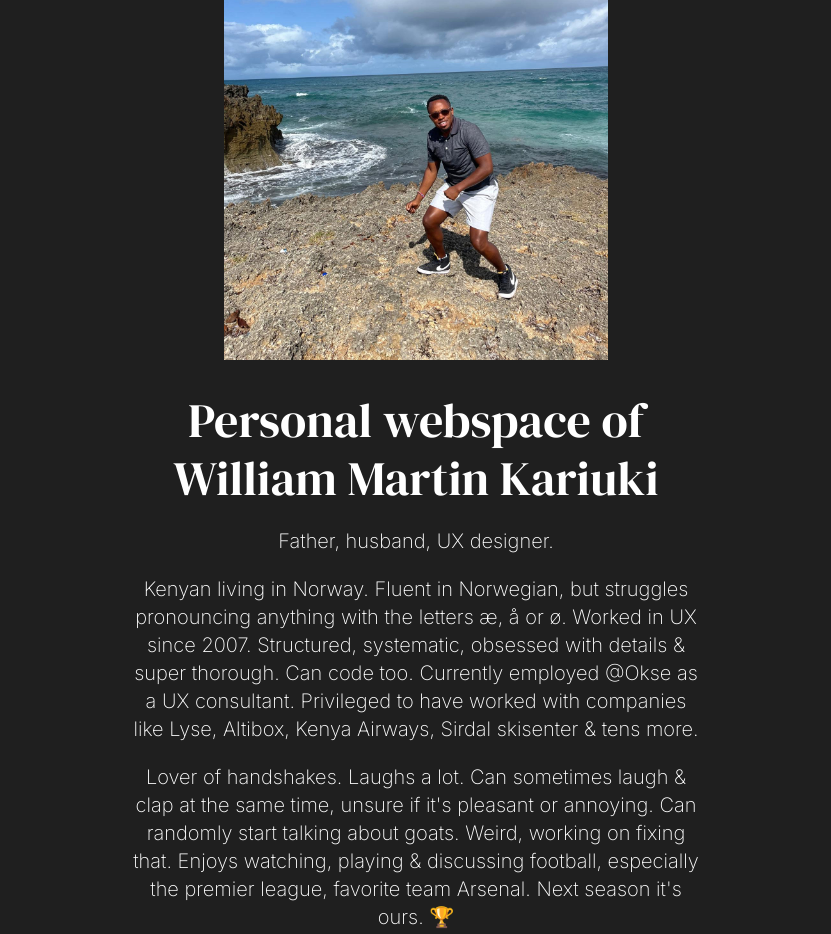
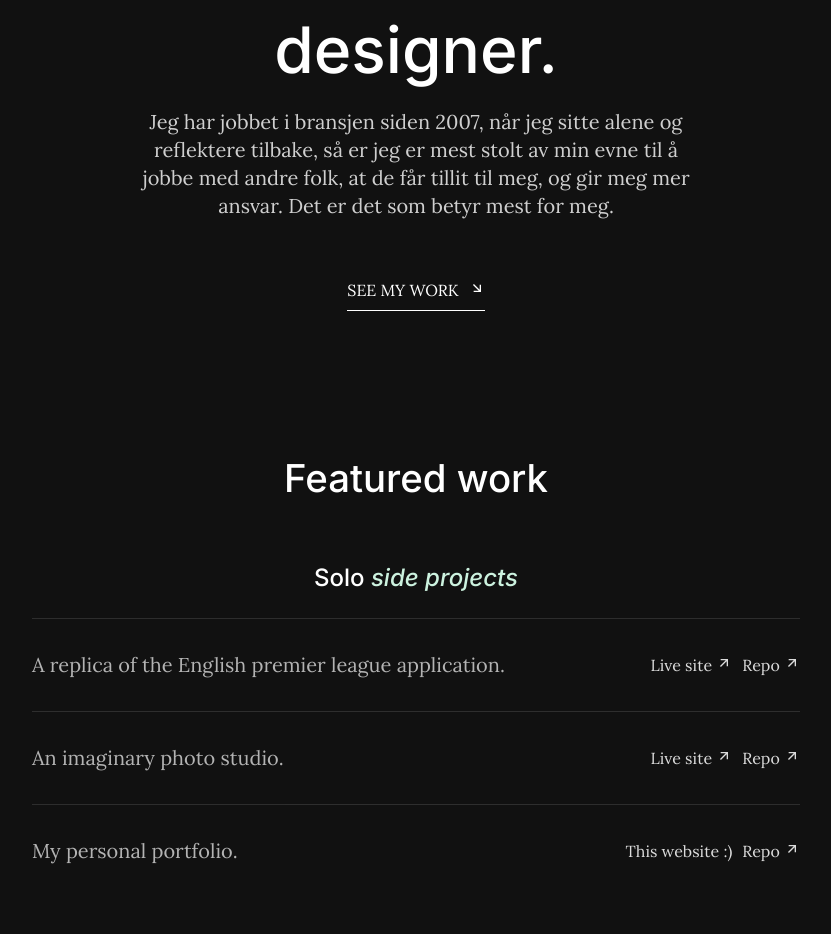
Before and after one commit to martinkariuki7/portfolio, a Next.js app: page / in a window 1280 px wide. Shown: the part 278-1212 px from the top of the page, without its empty margins (224-1055 px from the left). Built offline with nearby package versions, Linux system fonts and the light colour scheme.

Commit message:
Swap styles and remove image

```diff
--- a/src/app/globals.css
+++ b/src/app/globals.css
@@ -1,12 +1,17 @@
-@import url("https://fonts.googleapis.com/css2?family=DM+Serif+Display:ital@0;1&family=Inter:wght@200;400&display=swap");
+@import url("https://fonts.googleapis.com/css2?family=Alex+Brush&family=Inter:ital,opsz,wght@0,14..32,100..900;1,14..32,100..900&family=Lora:ital@0;1&display=swap");
 
 :root {
-  --font-inter: "Inter", sans-serif;
-  --font-dm-serif-display: "DM Serif Display", serif;
-  --dark-bg: #1f1f1f;
+  --header-font: "Inter", sans-serif;
+  --body-font: "Lora", "Inter", sans-serif;
+  --font-brush: "Alex Brush", "Inter", sans-serif;
+  --dark-bg: #111111;
   --green: #ccf2df;
 }
-
+.brushy-style {
+  font-family: var(--font-brush), cursive;
+  font-weight: 400;
+  font-style: normal;
+}
 * {
   box-sizing: border-box;
 }
@@ -15,7 +20,7 @@ html,
 body {
   margin: 0;
   padding: 0;
-  font-family: var(--font-inter), serif;
+  font-family: var(--body-font), serif;
   background-color: var(--dark-bg);
   color: white;
   padding: 1rem 1.5rem;
@@ -24,14 +29,15 @@ body {
 h1,
 h2,
 h3 {
-  font-family: var(--font-dm-serif-display), serif;
+  font-family: var(--header-font), serif;
   font-weight: 400;
   margin: 0 0 15px;
   line-height: 1.2;
+  font-variation-settings: "wght" 500;
 }
 
 h1 {
-  font-size: clamp(2rem, 5vw, 3rem);
+  font-size: clamp(2rem, 6vw, 4rem);
 }
 h2 {
   font-size: clamp(1.5rem, 3vw, 3rem);
@@ -50,6 +56,7 @@ li {
   font-size: 20px;
   line-height: 28px;
   font-weight: 200;
+  opacity: 0.8;
 }
 
 @media (max-width: 795px) {
--- a/src/app/page.tsx
+++ b/src/app/page.tsx
@@ -11,29 +11,17 @@ export default function Home() {
       <Header />
       <main>
         <section className={styles.hero}>
-          <figure className={styles.heroImage}>
-            <img src="martin.jpg" alt="William Martin Kariuki" />
-          </figure>
           <div className={styles.heroContent}>
-            <h1>Personal webspace of William Martin Kariuki</h1>
-            <p>Father, husband, UX designer.</p>
+            <h1>
+              William Martin Kariuki, <span className="brushy-style">the</span>{" "}
+              UX designer.
+            </h1>
             <p>
-              Kenyan living in Norway. Fluent in Norwegian, but struggles
-              pronouncing anything with the letters æ, å or ø. Worked in UX
-              since 2007. Structured, systematic, obsessed with details & super
-              thorough. Can code too. Currently employed @Okse as a UX
-              consultant. Privileged to have worked with companies like Lyse,
-              Altibox, Kenya Airways, Sirdal skisenter & tens more.
+              Jeg har jobbet i bransjen siden 2007, når jeg sitte alene og
+              reflektere tilbake, så er jeg er mest stolt av min evne til å
+              jobbe med andre folk, at de får tillit til meg, og gir meg mer
+              ansvar. Det er det som betyr mest for meg.
             </p>
-            <p>
-              Lover of handshakes. Laughs a lot. Can sometimes laugh & clap at
-              the same time, unsure if it&#39;s pleasant or annoying. Can
-              randomly start talking about goats. Weird, working on fixing that.
-              Enjoys watching, playing & discussing football, especially the
-              premier league, favorite team Arsenal. Next season it&#39;s ours.
-              🏆
-            </p>
-
             <Link className={styles.buttonDown} href="#work">
               See my work
               <RiArrowRightDownLine className={styles.ml3} />
```
